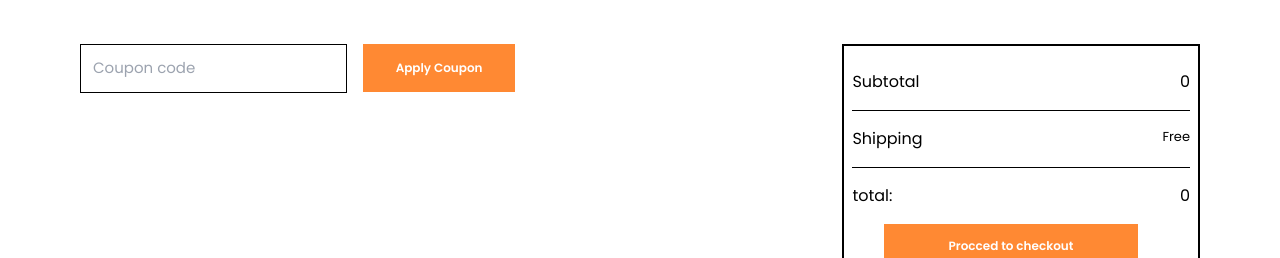
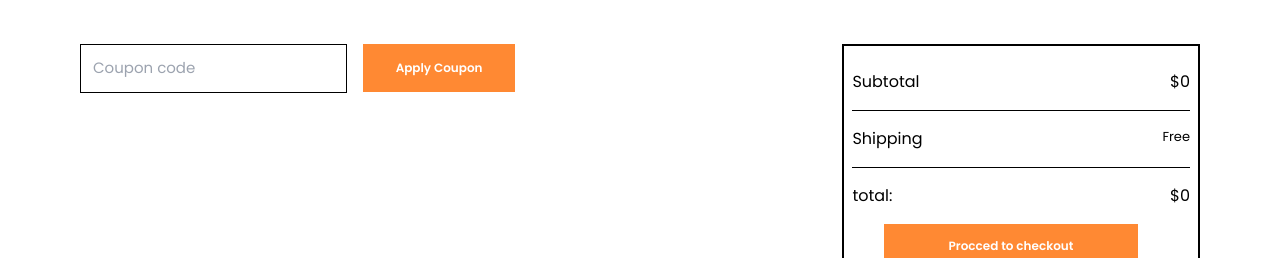
Before and after one commit to Victoryk-tech/hng-ecommerce-task2, a React (Vite) app: page /cart in a window 1280 px wide. Shown: the part 403-661 px from the top of the page. Built offline with nearby package versions, Linux system fonts and the light colour scheme.

Commit message:
deleteicon

```diff
--- a/src/components/Cart.jsx
+++ b/src/components/Cart.jsx
@@ -53,7 +53,7 @@ const Cart = () => {
             <div className="flex items-start justify-between border-b-[0.3px] border-black py-4">
               <p className="font-poppin font-normal text-[16px]">Subtotal</p>
               <p className="font-poppin font-normal text-[16px]">
-                {cartState.totalPrice.toLocaleString()}
+                ${cartState.totalPrice.toLocaleString()}
               </p>
             </div>
             <div className="flex items-start justify-between border-b-[0.3px] border-black py-4">
@@ -63,7 +63,7 @@ const Cart = () => {
             <div className="flex items-start justify-between py-4">
               <p className="font-poppin font-normal text-[16px]">total:</p>
               <p className="font-poppin font-normal text-[16px]">
-                {cartState.totalPrice.toLocaleString()}
+                ${cartState.totalPrice.toLocaleString()}
               </p>
             </div>
 
--- a/src/components/products/CartProduct.jsx
+++ b/src/components/products/CartProduct.jsx
@@ -2,6 +2,7 @@ import React, { useContext } from "react";
 import { CartContext } from "../context/ContextProvider";
 import dropup from "../../assets/dropUP.png";
 import dropdown from "../../assets/dropDown.png";
+import { AiOutlineDelete } from "react-icons/ai";
 
 const CartProduct = ({ cartItems }) => {
   const { amount, title, image, quantity } = cartItems;
@@ -59,6 +60,12 @@ const CartProduct = ({ cartItems }) => {
       <div>
         <p>${`${parseFloat(quantity * amount).toLocaleString()}`}</p>
       </div>
+      <div
+        onClick={() => removeFromCart(cartItems)}
+        className="text-xl font-semibold hover:text-[#FF8933]"
+      >
+        <AiOutlineDelete />
+      </div>
     </div>
   );
 };
```
